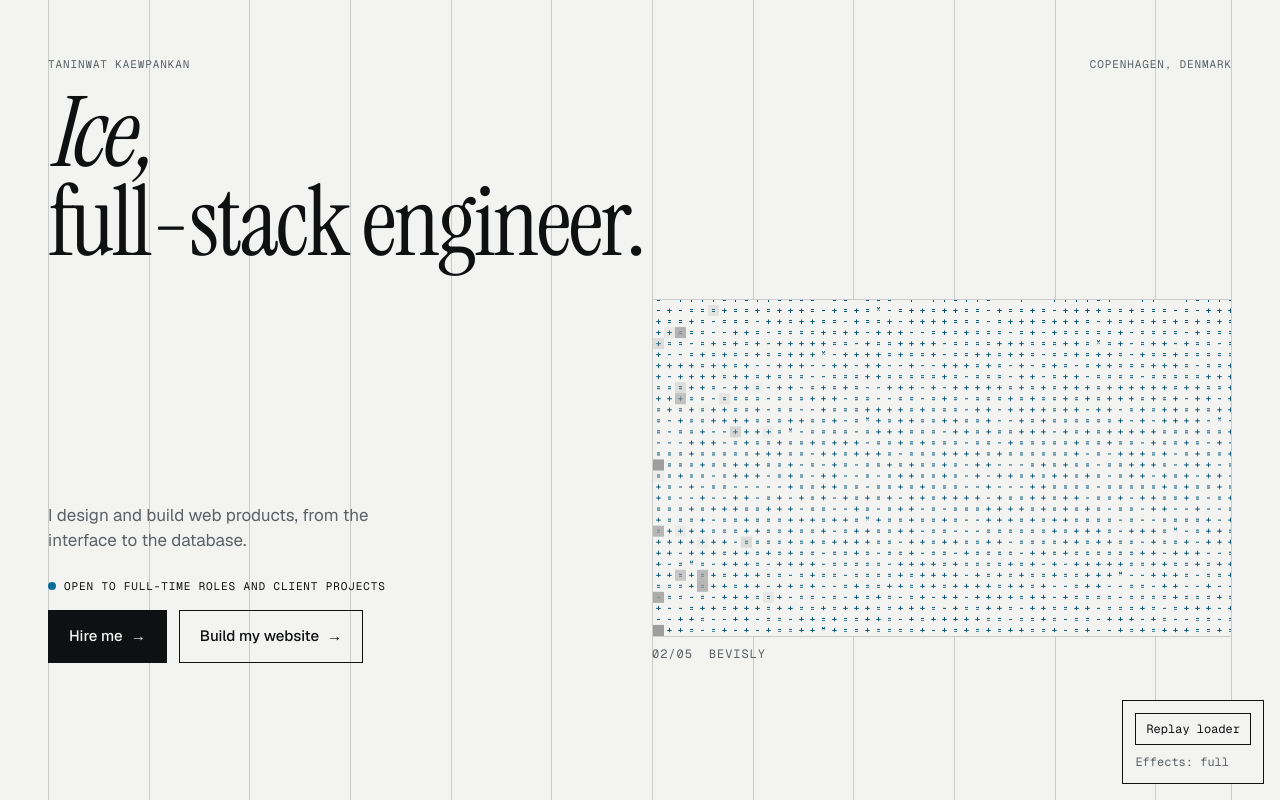
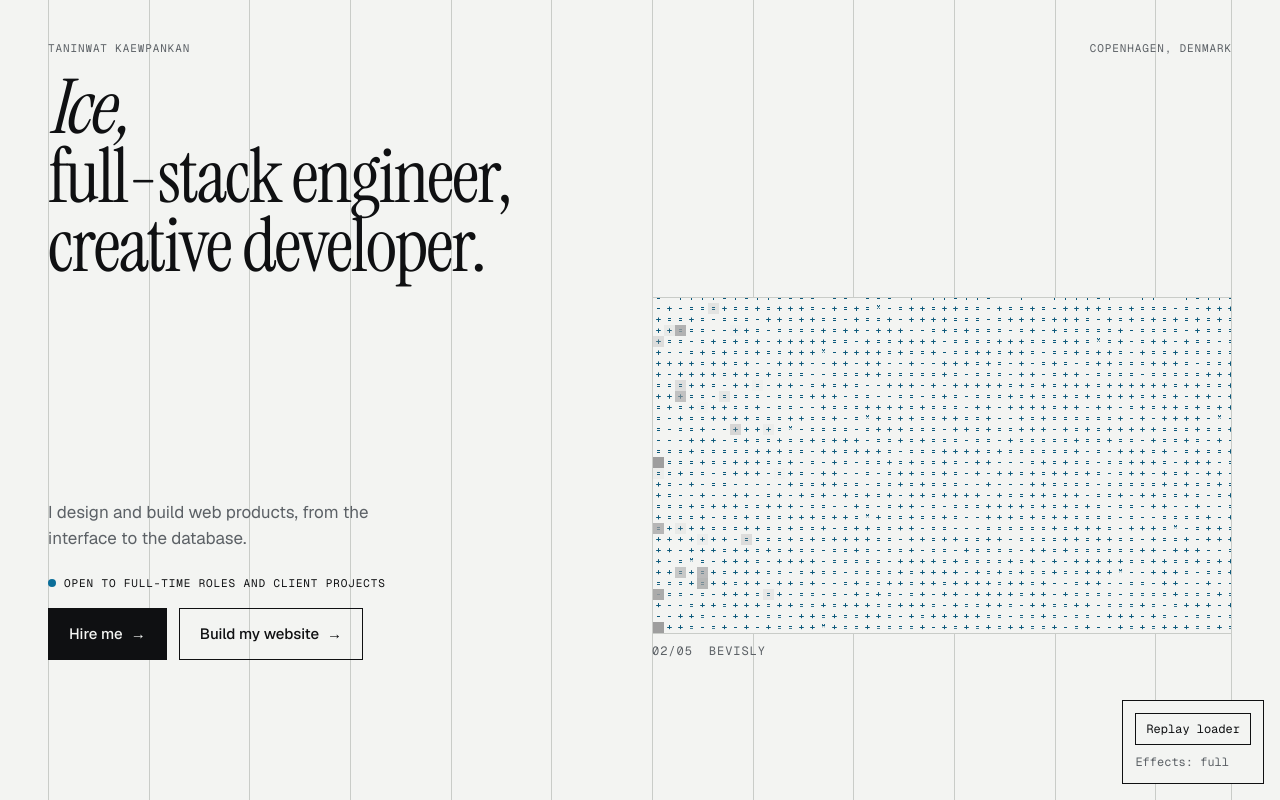
Before and after one commit to Taninwat-55/my-portfolio, a Next.js app: page /lab/crystallize in a window 1280 px wide. Shown: the top 800 px of the page. Built offline with nearby package versions, Linux system fonts and the light colour scheme.

Commit message:
Hero names both roles: full-stack engineer, creative developer
Three lines at one size, slightly smaller so the hero still fits one
screen. The full name stays as the byline; Copenhagen stays as the label.

```diff
--- a/app/lab/crystallize/lab.module.css
+++ b/app/lab/crystallize/lab.module.css
@@ -51,7 +51,7 @@
   display: grid;
   grid-template-columns: repeat(var(--cols), 1fr);
   column-gap: var(--gutter);
-  padding: calc(var(--unit) * 7) var(--margin) calc(var(--unit) * 4);
+  padding: calc(var(--unit) * 5) var(--margin) calc(var(--unit) * 4);
 }
 
 .where {
@@ -85,7 +85,7 @@
 .line {
   display: block;
   font-family: var(--world-display);
-  font-size: clamp(52px, 7.6vw, 150px);
+  font-size: clamp(44px, 5.9vw, 118px);
   line-height: 0.92;
   letter-spacing: -0.025em;
 }
@@ -194,7 +194,7 @@
   .band {
     grid-column: 7 / -1;
     grid-row: 2;
-    margin-top: calc(var(--unit) * 4);
+    margin-top: calc(var(--unit) * 2);
   }
 }
 
--- a/app/lab/crystallize/page.tsx
+++ b/app/lab/crystallize/page.tsx
@@ -59,14 +59,17 @@ export default function CrystallizeLab() {
           <section className={styles.hero} aria-label="Introduction">
             <p className={styles.where}>Copenhagen, Denmark</p>
 
-            {/* Ice and the role at one size: the name people can remember and
+            {/* Ice and the roles at one size: the name people can remember and
                 what he does, read as one phrase. The full name stays in the
                 heading as a byline, for recruiters matching a CV and for
                 search. */}
             <h1 className={styles.headline}>
               <span className={styles.byline}>{personalInfo.name}</span>
               <Scramble as="span" className={`${styles.line} ${styles.lineName}`} text={`${personalInfo.nickname},`} trigger="loader" />
-              <Scramble as="span" className={styles.line} text={`${siteContent.roleLabel.toLowerCase()}.`} trigger="loader" />
+              <Scramble as="span" className={styles.line} text={`${siteContent.roleLabel.toLowerCase()},`} trigger="loader" />
+              {/* Ice, 2026-10-25: both roles, at the same size. roleLabel stays
+                  "Full-stack Engineer" for the CV, metadata and search. */}
+              <Scramble as="span" className={styles.line} text="creative developer." trigger="loader" />
             </h1>
 
             <div className={styles.intro}>
```
